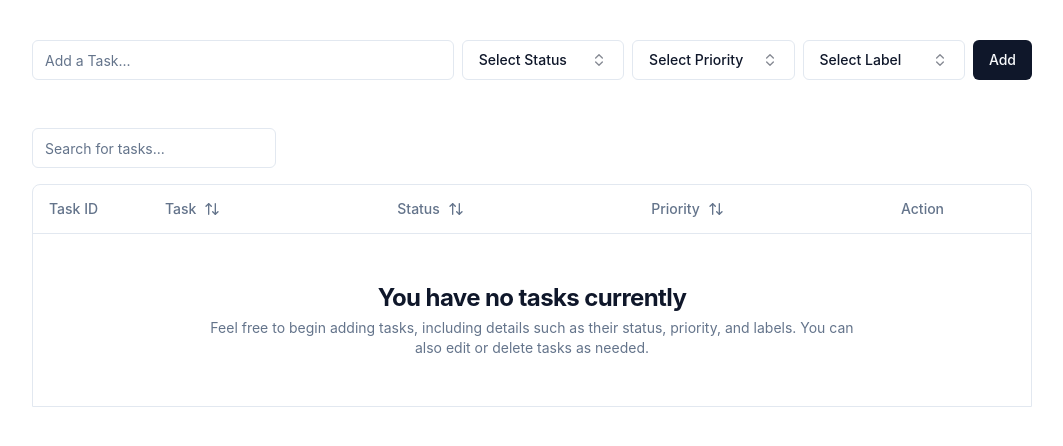
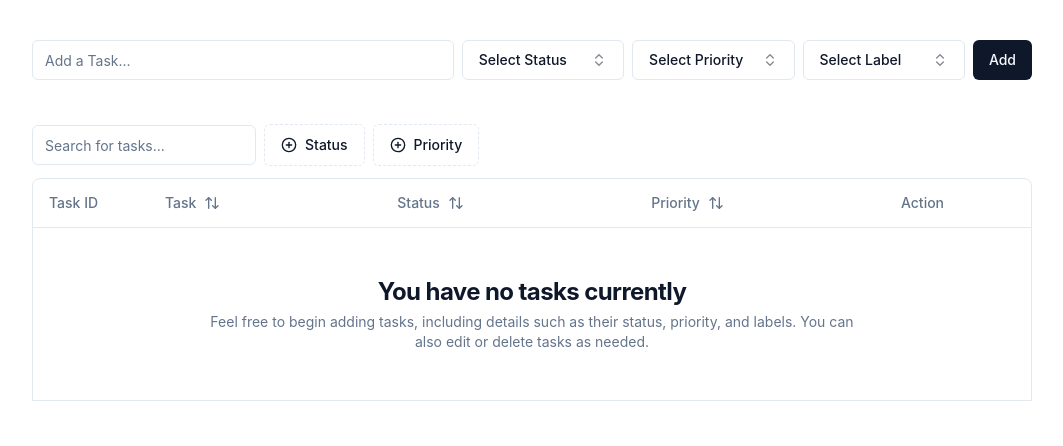
Before and after one commit to Sidc29/taskman-advanced, a React (Vite) app: page / in a window 1280 px wide. Shown: the top 446 px of the page, without its empty margins (108-1171 px from the left). Built offline with nearby package versions, Linux system fonts and the light colour scheme; what tw-elements would draw is missing.

Commit message:
add filters

```diff
--- a/package.json
+++ b/package.json
@@ -11,9 +11,11 @@
   },
   "dependencies": {
     "@radix-ui/react-alert-dialog": "^1.0.5",
+    "@radix-ui/react-checkbox": "^1.0.4",
     "@radix-ui/react-dialog": "^1.0.5",
     "@radix-ui/react-dropdown-menu": "^2.0.6",
     "@radix-ui/react-popover": "^1.0.7",
+    "@radix-ui/react-separator": "^1.0.3",
     "@radix-ui/react-slot": "^1.0.2",
     "@radix-ui/react-toast": "^1.1.5",
     "class-variance-authority": "^0.6.1",
--- a/src/components/MainLayout.jsx
+++ b/src/components/MainLayout.jsx
@@ -14,6 +14,8 @@ export function MainLayout() {
   const [query, setQuery] = useState("");
   const [filteredTasks, setFilteredTasks] = useState([]);
   const [noResultsFound, setNoResultsFound] = useState(false);
+  const [selectedStatus, setSelectedStatus] = useState([]);
+  const [selectedPriority, setSelectedPriority] = useState([]);
 
   const handleInputReset = () => {
     setInputValue("");
@@ -55,16 +57,30 @@ export function MainLayout() {
     }
   };
 
+  // Filtering tasks
   useEffect(() => {
-    const filtered = tasks.filter((item) =>
-      item.name.toLowerCase().includes(query.toLowerCase())
-    );
+    const filtered = tasks.filter((item) => {
+      // Filter by name and selected statuses
+      const matchesQuery = item.name
+        .toLowerCase()
+        .includes(query.toLowerCase());
+      const matchesStatus =
+        selectedStatus.length === 0 || selectedStatus.includes(item.status);
+      const matchesPriority =
+        selectedPriority.length === 0 ||
+        selectedPriority.includes(item.priority);
+      return matchesQuery && matchesStatus && matchesPriority;
+    });
     setFilteredTasks(filtered);
 
-    // Check if there are no results
-    const noResults = filtered.length === 0 && query !== "";
+    // Check if there are no results based on both query and selected statuses
+    const noResults =
+      filtered.length === 0 &&
+      (query !== "" ||
+        selectedStatus.length > 0 ||
+        selectedPriority.length > 0);
     setNoResultsFound(noResults);
-  }, [tasks, query]);
+  }, [tasks, query, selectedStatus, selectedPriority]);
 
   return (
     <>
@@ -86,7 +102,16 @@ export function MainLayout() {
           handleInputReset={handleInputReset}
           handleEditReset={handleEditReset}
         />
-        <TaskFilters query={query} setQuery={setQuery} />
+        <TaskFilters
+          tasks={filteredTasks}
+          setTasks={setTasks}
+          query={query}
+          setQuery={setQuery}
+          selectedStatus={selectedStatus}
+          setSelectedStatus={setSelectedStatus}
+          selectedPriority={selectedPriority}
+          setSelectedPriority={setSelectedPriority}
+        />
         <TaskList
           tasks={filteredTasks}
           setTasks={setTasks}
--- /dev/null
+++ b/src/components/MultiSelect/index.jsx
@@ -0,0 +1,150 @@
+import { useState } from "react";
+import { Button } from "@/components/ui/button";
+import { PlusCircle } from "lucide-react";
+import { Checkbox } from "@/components/ui/checkbox";
+import { Badge } from "@/components/ui/badge";
+import { Separator } from "@/components/ui/separator";
+import {
+  Command,
+  CommandGroup,
+  CommandItem,
+  CommandList,
+} from "@/components/ui/command";
+import {
+  Popover,
+  PopoverContent,
+  PopoverTrigger,
+} from "@/components/ui/popover";
+
+const MultiSelect = ({
+  type,
+  data,
+  selectedStatus,
+  setSelectedStatus,
+  selectedPriority,
+  setSelectedPriority,
+}) => {
+  const [open, setOpen] = useState(false);
+
+  const toggleStatus = (status) => {
+    if (selectedStatus.includes(status)) {
+      setSelectedStatus((prevStatus) =>
+        prevStatus.filter((item) => item !== status)
+      );
+    } else {
+      setSelectedStatus((prevStatus) => [...prevStatus, status]);
+    }
+  };
+
+  const togglePriority = (priority) => {
+    if (selectedPriority.includes(priority)) {
+      setSelectedPriority((prevPriority) =>
+        prevPriority.filter((item) => item !== priority)
+      );
+    } else {
+      setSelectedPriority((prevPriority) => [...prevPriority, priority]);
+    }
+  };
+
+  // Clear filters
+  const clearFilters = () => {
+    setSelectedStatus([]); // Clear the selected status
+  };
+
+  return (
+    <div className="border border-dashed flex items-center gap-2 rounded-md">
+      <Popover open={open} onOpenChange={setOpen}>
+        <PopoverTrigger asChild>
+          <Button className="flex gap-2 justify-between" variant="ghost">
+            <PlusCircle className="h-4 w-4" />
+            {type}
+          </Button>
+        </PopoverTrigger>
+        <PopoverContent className="w-[150px] p-0">
+          <Command>
+            <CommandList>
+              <CommandGroup>
+                {data?.map((dataItem, index) => (
+                  <div key={index}>
+                    <CommandItem
+                      className="flex items-center gap-2"
+                      value={dataItem.value}
+                      onSelect={(currentValue) => {
+                        if (type === "Status") {
+                          toggleStatus(currentValue);
+                        } else if (type === "Priority") {
+                          togglePriority(currentValue);
+                        }
+                      }}
+                    >
+                      <Checkbox
+                        checked={
+                          type === "Status"
+                            ? selectedStatus?.includes(dataItem.value)
+                            : selectedPriority?.includes(dataItem.value)
+                        }
+                        onChange={() => {
+                          if (type === "Status") {
+                            toggleStatus(dataItem.value);
+                          } else if (type === "Priority") {
+                            togglePriority(dataItem.value);
+                          }
+                        }}
+                      />
+                      {dataItem.label}
+                    </CommandItem>
+                    {index === data?.length - 1 &&
+                      (type === "Status"
+                        ? selectedStatus?.length > 0
+                        : selectedPriority?.length > 0) && (
+                        <Separator className="my-1" />
+                      )}
+                  </div>
+                ))}
+                {(type === "Status"
+                  ? selectedStatus?.length > 0
+                  : selectedPriority?.length > 0) && (
+                  <CommandItem
+                    className="justify-center"
+                    onSelect={() => {
+                      clearFilters();
+                    }}
+                  >
+                    Clear filters
+                  </CommandItem>
+                )}
+              </CommandGroup>
+            </CommandList>
+          </Command>
+        </PopoverContent>
+      </Popover>
+      {(
+        type === "Status"
+          ? selectedStatus?.length > 2
+          : selectedPriority?.length > 2
+      ) ? (
+        <Badge className="rounded-sm" variant="secondary">
+          {(type === "Status"
+            ? selectedStatus?.length
+            : selectedPriority?.length) +
+            " " +
+            "selected"}
+        </Badge>
+      ) : type === "Status" ? (
+        selectedStatus?.map((status, index) => (
+          <Badge key={index} className="rounded-sm" variant="secondary">
+            {status}
+          </Badge>
+        ))
+      ) : (
+        selectedPriority?.map((priority, index) => (
+          <Badge key={index} className="rounded-sm" variant="secondary">
+            {priority}
+          </Badge>
+        ))
+      )}
+    </div>
+  );
+};
+
+export default MultiSelect;
--- a/src/components/TaskFilters.jsx
+++ b/src/components/TaskFilters.jsx
@@ -1,13 +1,40 @@
+import { useState } from "react";
 import { Input } from "@/components/ui/input";
+import { statuses, priorities } from "../constants/comboboxData";
+import MultiSelect from "./MultiSelect";
 
-const TaskFilters = ({ query, setQuery }) => {
+const TaskFilters = ({
+  query,
+  setQuery,
+  selectedStatus,
+  setSelectedStatus,
+  selectedPriority,
+  setSelectedPriority,
+}) => {
   return (
-    <Input
-      className="w-fit relative top-12"
-      placeholder="Search for tasks..."
-      value={query}
-      onChange={(e) => setQuery(e.target.value)}
-    />
+    <>
+      <div className="flex w-full items-center space-x-2 mt-11 mb-3">
+        <Input
+          className="w-56"
+          type="text"
+          placeholder="Search for tasks..."
+          value={query}
+          onChange={(e) => setQuery(e.target.value)}
+        />
+        <MultiSelect
+          type="Status"
+          data={statuses}
+          selectedStatus={selectedStatus}
+          setSelectedStatus={setSelectedStatus}
+        />
+        <MultiSelect
+          type="Priority"
+          data={priorities}
+          selectedPriority={selectedPriority}
+          setSelectedPriority={setSelectedPriority}
+        />
+      </div>
+    </>
   );
 };
 
--- a/src/components/TaskList.jsx
+++ b/src/components/TaskList.jsx
@@ -204,7 +204,7 @@ const TaskList = ({
   }, [sortOrder]); // Trigger sort when sortOrder changes
 
   return (
-    <div className="w-[1000px] m-auto mt-16 border border-1 rounded-t-lg">
+    <div className="w-[1000px] m-auto border border-1 rounded-t-lg">
       <Toaster />
       <Table>
         <TableHeader>
--- /dev/null
+++ b/src/components/ui/checkbox.tsx
@@ -0,0 +1,30 @@
+"use client"
+
+import * as React from "react"
+import * as CheckboxPrimitive from "@radix-ui/react-checkbox"
+import { Check } from "lucide-react"
+
+import { cn } from "@/lib/utils"
+
+const Checkbox = React.forwardRef<
+  React.ElementRef<typeof CheckboxPrimitive.Root>,
+  React.ComponentPropsWithoutRef<typeof CheckboxPrimitive.Root>
+>(({ className, ...props }, ref) => (
+  <CheckboxPrimitive.Root
+    ref={ref}
+    className={cn(
+      "peer h-4 w-4 shrink-0 rounded-sm border border-primary ring-offset-background focus-visible:outline-none focus-visible:ring-2 focus-visible:ring-ring focus-visible:ring-offset-2 disabled:cursor-not-allowed disabled:opacity-50 data-[state=checked]:bg-primary data-[state=checked]:text-primary-foreground",
+      className
+    )}
+    {...props}
+  >
+    <CheckboxPrimitive.Indicator
+      className={cn("flex items-center justify-center text-current")}
+    >
+      <Check className="h-4 w-4" />
+    </CheckboxPrimitive.Indicator>
+  </CheckboxPrimitive.Root>
+))
+Checkbox.displayName = CheckboxPrimitive.Root.displayName
+
+export { Checkbox }
--- /dev/null
+++ b/src/components/ui/separator.tsx
@@ -0,0 +1,31 @@
+"use client"
+
+import * as React from "react"
+import * as SeparatorPrimitive from "@radix-ui/react-separator"
+
+import { cn } from "@/lib/utils"
+
+const Separator = React.forwardRef<
+  React.ElementRef<typeof SeparatorPrimitive.Root>,
+  React.ComponentPropsWithoutRef<typeof SeparatorPrimitive.Root>
+>(
+  (
+    { className, orientation = "horizontal", decorative = true, ...props },
+    ref
+  ) => (
+    <SeparatorPrimitive.Root
+      ref={ref}
+      decorative={decorative}
+      orientation={orientation}
+      className={cn(
+        "shrink-0 bg-border",
+        orientation === "horizontal" ? "h-[1px] w-full" : "h-full w-[1px]",
+        className
+      )}
+      {...props}
+    />
+  )
+)
+Separator.displayName = SeparatorPrimitive.Root.displayName
+
+export { Separator }
```
Also changed, not shown: 1 other file (tests, documents, lock files or other folders).
